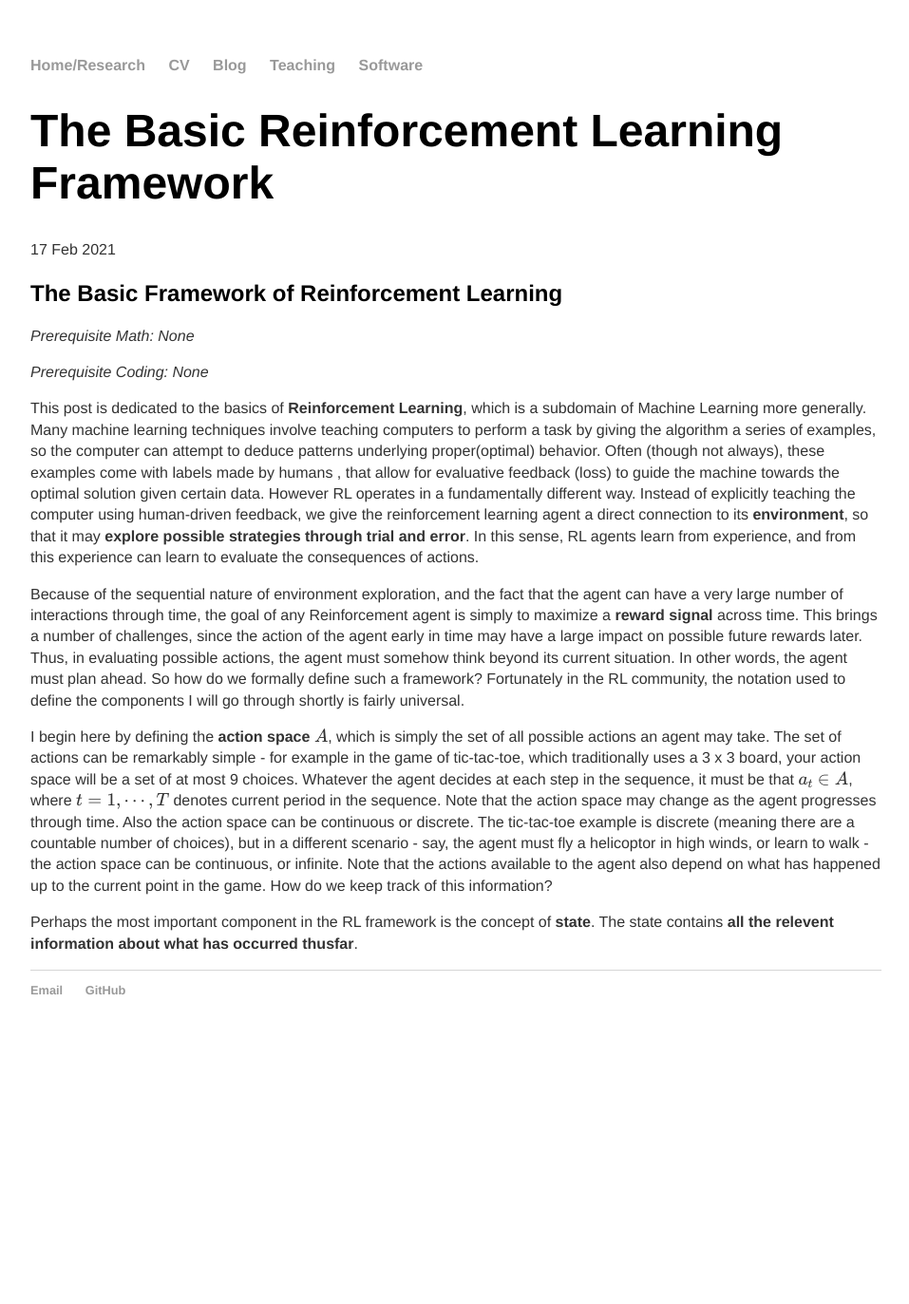
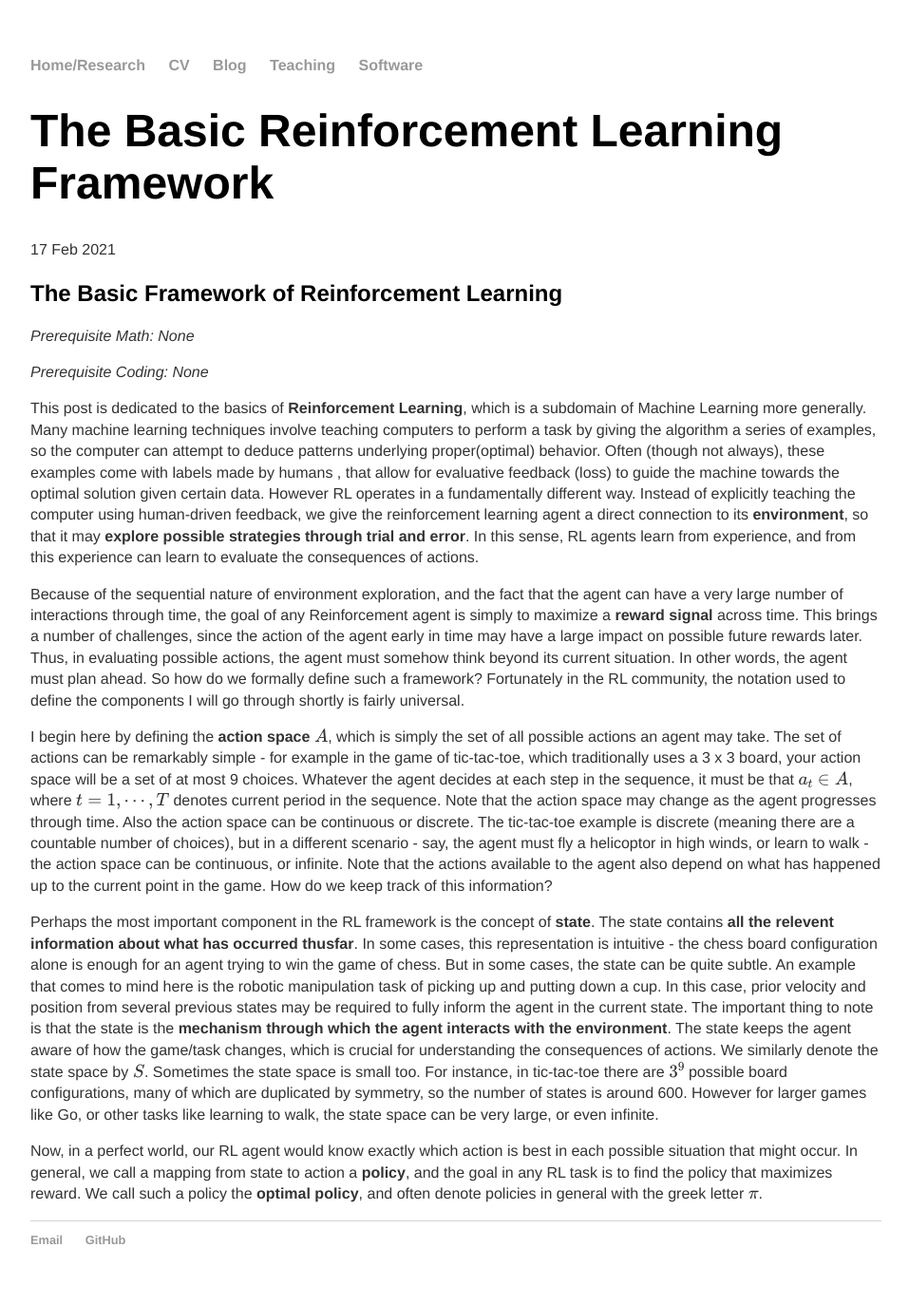
Before and after one commit to 12mre1/12mre1.github.io, a Jekyll site: the page built from _posts/2021-02-17-The-Basic-Reinforcement-Learning-Framework.md, in a window 1280 px wide. Shown: the whole page at 95% size, without its empty margins (160-1117 px from the left). Built offline with Jekyll 4.4.1, drawn with Linux system fonts in a browser that asks for light colours; formulas are drawn with MathJax 3; before the commit the page ends 1110 px from its top, so only the background shows below that.

Commit message:
update RL post

```diff
--- a/_posts/2021-02-17-The-Basic-Reinforcement-Learning-Framework.md
+++ b/_posts/2021-02-17-The-Basic-Reinforcement-Learning-Framework.md
@@ -16,4 +16,6 @@ Because of the sequential nature of environment exploration, and the fact that t
 
 I begin here by defining the __action space__ \\( A \\), which is simply the set of all possible actions an agent may take. The set of actions can be remarkably simple - for example in the game of tic-tac-toe, which traditionally uses a 3 x 3 board, your action space will be a set of at most 9 choices. Whatever the agent decides at each step in the sequence, it must be that \\( a_t \in A \\), where \\( t = 1, \cdots, T \\) denotes current period in the sequence. Note that the action space may change as the agent progresses through time. Also the action space can be continuous or discrete. The tic-tac-toe example is discrete (meaning there are a countable number of choices), but in a different scenario - say, the agent must fly a helicoptor in high winds, or learn to walk - the action space can be continuous, or infinite. Note that the actions available to the agent also depend on what has happened up to the current point in the game. How do we keep track of this information?
 
-Perhaps the most important component in the RL framework is the concept of __state__. The state contains __all the relevent information about what has occurred thusfar__.
+Perhaps the most important component in the RL framework is the concept of __state__. The state contains __all the relevent information about what has occurred thusfar__. In some cases, this representation is intuitive - the chess board configuration alone is enough for an agent trying to win the game of chess. But in some cases, the state can be quite subtle. An example that comes to mind here is the robotic manipulation task of picking up and putting down a cup. In this case, prior velocity and position from several previous states may be required to fully inform the agent in the current state. The important thing to note is that the state is the __mechanism through which the agent interacts with the environment__. The state keeps the agent aware of how the game/task changes, which is crucial for understanding the consequences of actions. We similarly denote the state space by \\( S \\). Sometimes the state space is small too. For instance, in tic-tac-toe there are \\( 3^9 \\) possible board configurations, many of which are duplicated by symmetry, so the number of states is around 600. However for larger games like Go, or other tasks like learning to walk, the state space can be very large, or even infinite.
+
+Now, in a perfect world, our RL agent would know exactly which action is best in each possible situation that might occur. In general, we call a mapping from state to action a __policy__, and the goal in any RL task is to find the policy that maximizes reward. We call such a policy the __optimal policy__, and often denote policies in general with the greek letter \\( \pi \\).
```
